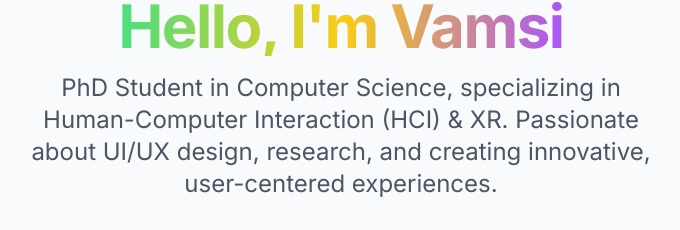
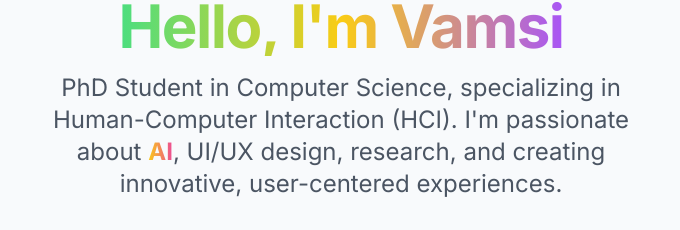
Before and after one commit to vamsikrishnakosuri/-vamsi-portfolio, a React (Vite) app: page / in a window 1280 px wide. Shown: the part 216-446 px from the top of the page, without its empty margins (299-979 px from the left). Built offline with nearby package versions, Linux system fonts and the light colour scheme.

Commit message:
feat: highlight AI as a top skill and in hero subtitle

```diff
--- a/src/App.jsx
+++ b/src/App.jsx
@@ -14,7 +14,7 @@ const sectionVariant = {
 };
 
 const goodSkills = [
-  'Python', 'Canva', 'Photoshop', 'Pixlr', 'Figma', 'Sketch', 'Data Analysis', 'Notion', 'Slack', '3ds Max', 'Blender', 'Unity3D', 'PPTs', 'UI/UX Design', 'Prompt Engineering', 'AI Agents', 'HTML', 'CSS'
+  'Python', 'Canva', 'Photoshop', 'Pixlr', 'Figma', 'Sketch', 'Data Analysis', 'Notion', 'Slack', '3ds Max', 'Blender', 'Unity3D', 'PPTs', 'UI/UX Design', 'Prompt Engineering', 'AI Agents', 'HTML', 'CSS', 'AI'
 ];
 const allSkills = [
   { category: 'Programming Languages', skills: ['Python', 'JavaScript', 'C#', 'HTML', 'CSS'] },
@@ -42,10 +42,13 @@ const skillLevels = {
   'PPTs': 95,
   'UI/UX Design': 90,
   'Prompt Engineering': 85,
-  'AI Agents': 80
+  'AI Agents': 80,
+  'HTML': 90,
+  'CSS': 90,
+  'AI': 95
 };
 const skillTaglines = {
-  'Python': 'Expert! 🐍',
+  'Python': 'Expert!',
   'Canva': 'Design Pro!',
   'Photoshop': 'Pixel Perfect!',
   'Pixlr': 'Photo Wizard!',
@@ -60,7 +63,10 @@ const skillTaglines = {
   'PPTs': 'Presentation King!',
   'UI/UX Design': 'User-Centric!',
   'Prompt Engineering': 'Prompt Genius!',
-  'AI Agents': 'AI Tinkerer!'
+  'AI Agents': 'AI Tinkerer!',
+  'HTML': 'Web Wizard!',
+  'CSS': 'Style Master!',
+  'AI': 'AI Pro!'
 };
 const funnyTaglines = [
   'Still leveling up! 🚀',
@@ -114,7 +120,7 @@ function App() {
             animate={{ opacity: 1, y: 0 }}
             transition={{ duration: 1, delay: 0.6 }}
           >
-            PhD Student in Computer Science, specializing in Human-Computer Interaction (HCI) & XR. Passionate about UI/UX design, research, and creating innovative, user-centered experiences.
+            PhD Student in Computer Science, specializing in Human-Computer Interaction (HCI). I'm passionate about <span className="bg-gradient-to-r from-yellow-400 to-pink-500 bg-clip-text text-transparent font-bold">AI</span>, UI/UX design, research, and creating innovative, user-centered experiences.
           </motion.p>
           <div className="animated-gradient-border rounded-full mb-2" style={{ padding: 2, display: 'inline-block' }}>
             <motion.a
```
